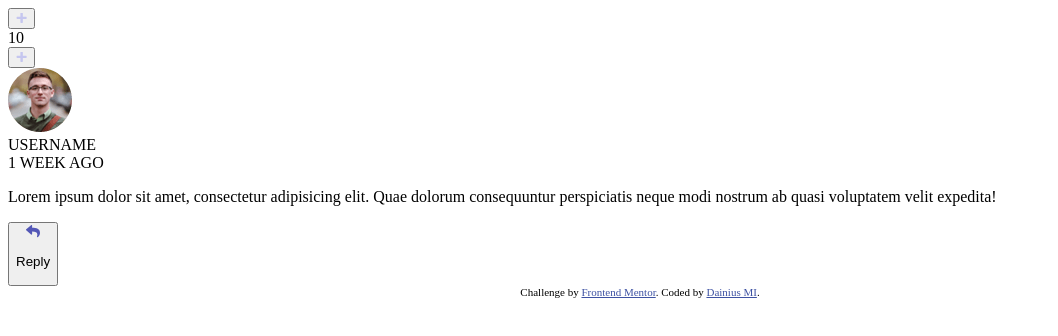
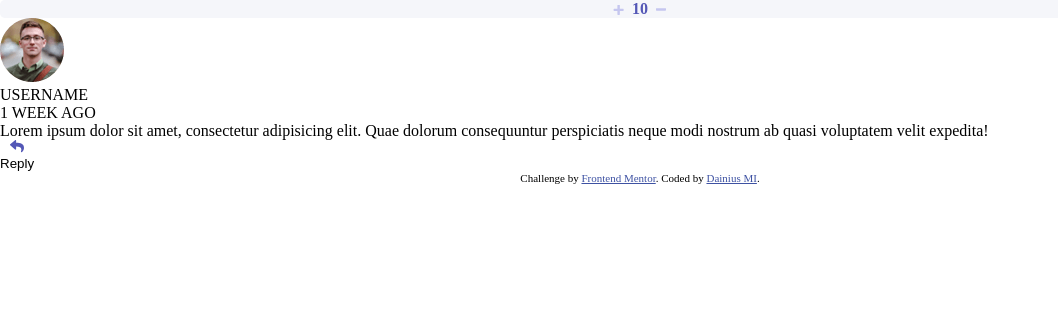
Before and after one commit to DainiusMI/interactive-comments-section, a website: page index.html in a window 1280 px wide. Shown: the whole page, without its empty margins (0-1058 px from the left). Drawn offline with Linux system fonts and the light colour scheme.

Commit message:
vote container scss

```diff
--- a/index.html
+++ b/index.html
@@ -22,9 +22,9 @@
       <div class="comment-container">
 
         <div class="vote-container">
-          <button class="highlight" id="upvote"><img src="./images/icon-plus.svg" alt="+"></button>
-          <div id="vote-score">10</div>
-          <button class="highlight" id="downvot"><img src="./images/icon-plus.svg" alt="-"></button>
+          <button class="highlight upvote"><img src="./images/icon-plus.svg" alt="+"></button>
+          <p id="vote-score">10</p>
+          <button class="highlight downvot"><img src="./images/icon-minus.svg" alt="-"></button>
         </div>
 
         <div class="user-info">
--- /dev/null
+++ b/scss/_variables.scss
@@ -0,0 +1,4 @@
+
+$background-color:hsl(228, 33%, 97%);
+
+$text-color:hsl(238, 40%, 52%);
--- a/scss/main.scss
+++ b/scss/main.scss
@@ -1,7 +1,10 @@
-
+@use "./variables" as *;
 
 * {
     box-sizing: border-box;
+    margin: 0;
+    padding: 0;
+
 }
 
 .attribution {
@@ -10,3 +13,37 @@
         color: hsl(228, 45%, 44%);
     }
 }
+
+@mixin flex ($direction, $align, $justify) {
+    display: flex;
+    flex-direction: $direction;
+    align-items: $align;
+    justify-content: $justify;
+}
+
+button {
+    border: none;
+    background-color: transparent;
+    cursor: pointer;
+}
+
+.vote-container {
+    @include flex(row, center, center);
+    gap: .5rem;
+
+    background-color: $background-color;
+    border-radius: .3rem;
+    button {
+        img {
+            display: block;
+            margin: 0 auto;
+        }
+        &:hover {
+            filter: brightness(0) saturate(100%) invert(29%) sepia(61%) saturate(1027%) hue-rotate(209deg) brightness(100%) contrast(88%);
+        }
+    }
+    p {
+        color: $text-color;
+        font-weight: 700;
+    }
+}
```
Also changed, not shown: css/main.css, 1 other file.
